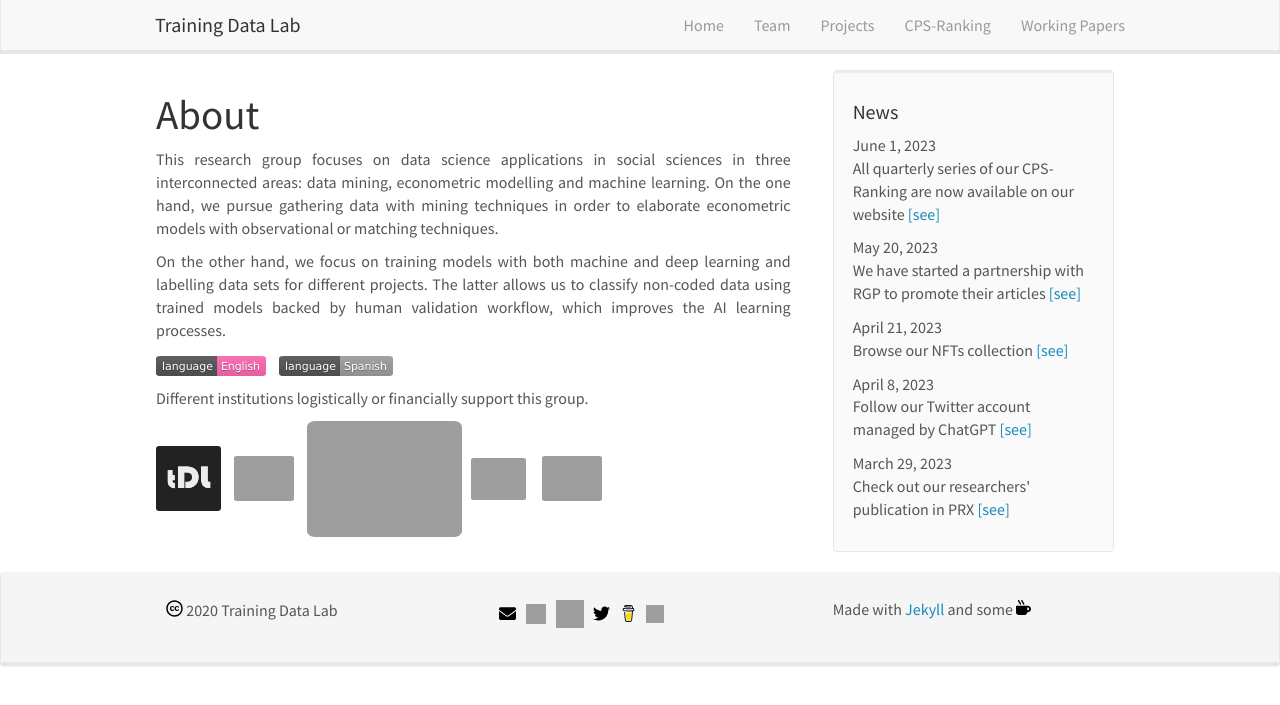
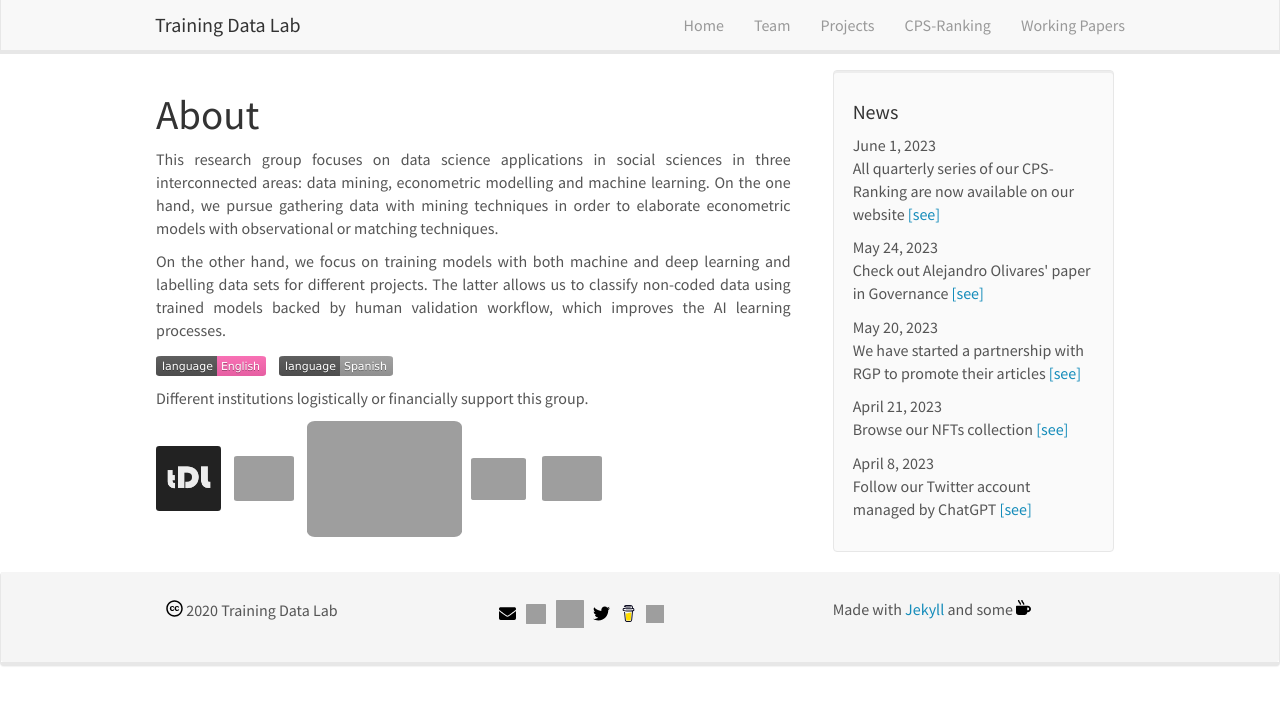
Before and after one commit to training-datalab/old-training-datalab.com, a Jekyll site: the page built from _pages/home.md, in a window 1280 px wide. Shown: the top 705 px of the page. Built offline with Jekyll 4.4.1, drawn with Linux system fonts in a browser that asks for light colours; nearby versions of some CDN libraries.

Commit message:
Update news.yml

```diff
--- a/_data/news.yml
+++ b/_data/news.yml
@@ -1,6 +1,10 @@
 - date: June 1, 2023
   headline: "All quarterly series of our CPS-Ranking are now available on our website"
   newslink: <a href="https://training-datalab.com/projects/cps-ranking">[see]</a>
+
+- date: May 24, 2023
+  headline: "Check out Alejandro Olivares' paper in Governance"
+  newslink: <a href="https://doi.org/10.1111/gove.12803" target="_blank">[see]</a>
 
 - date: May 20, 2023
   headline: "We have started a partnership with RGP to promote their articles"
@@ -13,7 +17,3 @@
 - date: April 8, 2023
   headline: "Follow our Twitter account managed by ChatGPT"
   newslink: <a href="https://twitter.com/tDataLab" target="_blank">[see]</a>
-
-- date: March 29, 2023
-  headline: "Check out our researchers' publication in PRX"
-  newslink: <a href="https://doi.org/10.1080/2474736X.2023.2194369" target="_blank">[see]</a>
```
